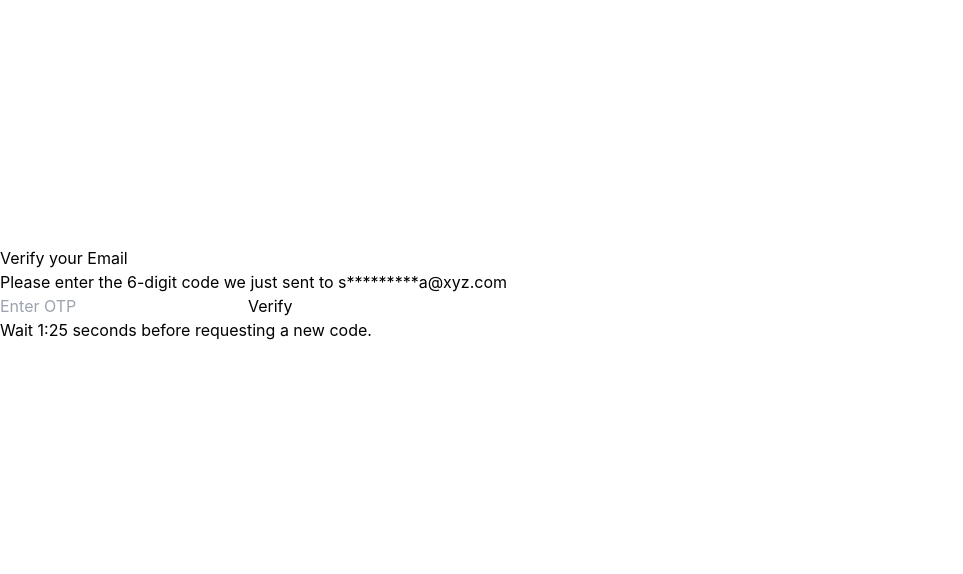
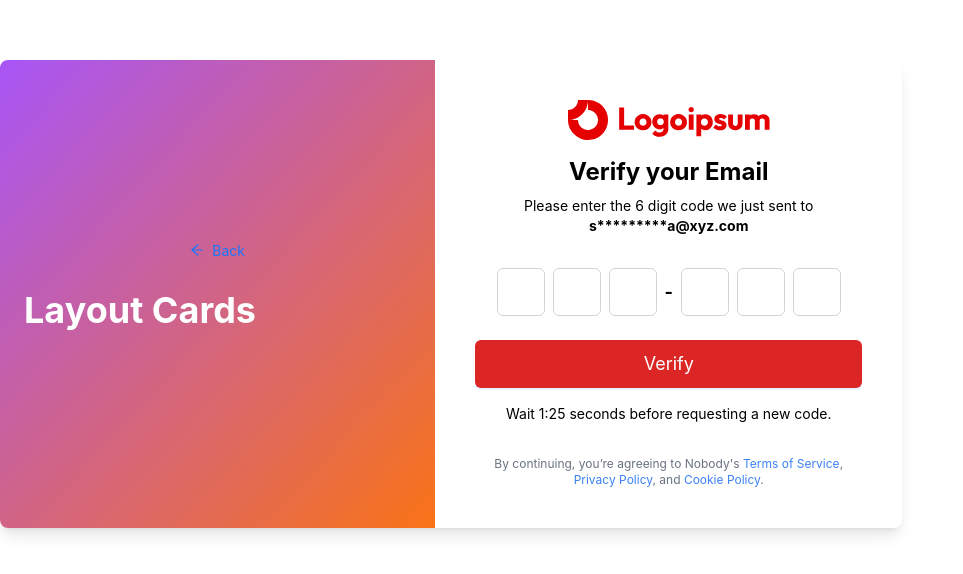
Before and after one commit to Saumyaaaaa/signup-otp-project, a React (Vite) app: page /otp-verification in a window 1280 px wide. Shown: the part 106-680 px from the top of the page, without its empty margins (0-963 px from the left). Built offline with nearby package versions, Linux system fonts and the light colour scheme.

Commit message:
Refactor OTPVerification component to enhance UI with Ant Design; implement OTP input fields, timer functionality, and improved layout for better user experience

```diff
--- a/src/components/OTPVerification.jsx
+++ b/src/components/OTPVerification.jsx
@@ -1,11 +1,15 @@
-import React, { useState, useEffect } from 'react';
-import { useNavigate } from 'react-router-dom';
+// src/components/OTPVerification.jsx
+import React, { useState, useEffect } from "react";
+import { Input, Button } from "antd";
+import { ArrowLeftOutlined } from "@ant-design/icons";
+import { useNavigate } from "react-router-dom"; // Import useNavigate
+import logo from '../assets/logo.svg';
 
 const OTPVerification = () => {
-  const [otp, setOtp] = useState('');
-  const [timer, setTimer] = useState(90); // 90 seconds countdown
+  const [otp, setOtp] = useState(["", "", "", "", "", ""]);
+  const [timer, setTimer] = useState(90); // Timer in seconds
   const [isTimerActive, setIsTimerActive] = useState(true);
-  const navigate = useNavigate();
+  const navigate = useNavigate(); // Initialize navigate function
 
   useEffect(() => {
     if (isTimerActive && timer > 0) {
@@ -19,44 +23,136 @@ const OTPVerification = () => {
   }, [isTimerActive, timer]);
 
   const handleVerifyOTP = () => {
-    // Simulate OTP verification
-    if (otp.length === 6) { // Assuming OTP is 6 digits
-      console.log(`Verifying OTP: ${otp}`);
-      // Navigate to the intermediate design page
-      navigate('/form');
+    const enteredOtp = otp.join("");
+    if (enteredOtp.length === 6) {
+      console.log("Verifying OTP:", enteredOtp);
+      // Navigate to FormPage on successful verification
+      navigate('/form'); // Change this to the correct path for FormPage
     } else {
-      alert('Please enter a valid 6-digit OTP');
+      alert("Please enter a valid 6-digit OTP");
     }
   };
 
   const handleRequestNewCode = () => {
     if (!isTimerActive) {
-      // Reset timer and simulate sending a new OTP
       setTimer(90);
       setIsTimerActive(true);
-      console.log('Sending new OTP...');
+      console.log("New OTP requested...");
     } else {
-      alert('Please wait before requesting a new code.');
+      alert("Please wait before requesting a new code.");
+    }
+  };
+
+  const handleChange = (value, index) => {
+    const newOtp = [...otp];
+    newOtp[index] = value.slice(-1); // Ensure only one character
+    setOtp(newOtp);
+    if (value && index < 5) {
+      document.getElementById(`otp-input-${index + 1}`).focus();
     }
   };
 
   return (
-    <div>
-      <h1>Verify your Email</h1>
-      <p>Please enter the 6-digit code we just sent to s*********a@xyz.com</p>
-      <input
-        type="text"
-        placeholder="Enter OTP"
-        value={otp}
-        onChange={(e) => setOtp(e.target.value)}
-      />
-      <button onClick={handleVerifyOTP}>Verify</button>
-      <div>
-        {isTimerActive ? (
-          <p>Wait {Math.floor(timer / 60)}:{('0' + (timer % 60)).slice(-2)} seconds before requesting a new code.</p>
-        ) : (
-          <button onClick={handleRequestNewCode}>Request New Code</button>
-        )}
+    <div className="flex items-center justify-center h-screen bg-white">
+      <div className="flex flex-col md:flex-row w-full max-w-5xl bg-white rounded-lg shadow-lg overflow-hidden">
+        {/* Left Section */}
+        <div className="flex-1 bg-gradient-to-br from-purple-500 to-orange-500 p-6 flex flex-col justify-center">
+          <Button
+            type="link"
+            className="text-white mb-6"
+            icon={<ArrowLeftOutlined />}
+          >
+            Back
+          </Button>
+          <h1 className="text-4xl font-bold mb-6 text-white">Layout Cards</h1>
+          <div className="grid grid-cols-1 md:grid-cols-2 gap-4">
+            {/* Cards */}
+            {[ /* Card data */ ].map((item, index) => (
+              <div
+                key={index}
+                className="p-4 bg-white bg-opacity-10 rounded-lg shadow-lg text-white"
+              >
+                <div className="text-2xl">{item.flag}</div>
+                <h2 className="text-lg font-semibold mt-2">{item.country}</h2>
+                <p className="text-sm opacity-80">{item.type}</p>
+                <p className="text-sm mt-4">{item.details}</p>
+              </div>
+            ))}
+          </div>
+        </div>
+        {/* Right Section */}
+        <div className="flex-1 bg-white p-10 flex flex-col justify-center">
+          <img
+            src={logo}
+            alt="Logo"
+            className="mx-auto mb-4"
+          />
+          <h2 className="text-2xl font-bold text-center mb-2">
+            Verify your Email
+          </h2>
+          <p className="text-sm text-center mb-8">
+            Please enter the 6 digit code we just sent to{" "}
+            <span className="font-bold">s*********a@xyz.com</span>
+          </p>
+          {/* OTP Inputs */}
+          <div className="flex items-center justify-center gap-2 mb-6">
+            {otp.map((digit, index) => (
+              <React.Fragment key={index}>
+                <Input
+                  id={`otp-input-${index}`}
+                  className="w-12 h-12 text-center border border-gray-300 text-lg"
+                  maxLength={1}
+                  value={digit}
+                  onChange={(e) => handleChange(e.target.value, index)}
+                />
+                {/* Add dash after the third input */}
+                {index === 2 && (
+                  <span className="text-lg font-bold">-</span>
+                )}
+              </React.Fragment>
+            ))}
+          </div>
+          {/* Verify Button */}
+          <Button
+            type="primary"
+            className="w-full h-12 bg-red-600 text-white text-lg"
+            onClick={handleVerifyOTP}
+          >
+            Verify
+          </Button>
+          {/* Timer/Request New Code */}
+          <div className="text-center text-sm mt-4">
+            {isTimerActive ? (
+              <p>
+                Wait {Math.floor(timer / 60)}:{("0" + (timer % 60)).slice(-2)}{" "}
+                seconds before requesting a new code.
+              </p>
+            ) : (
+              <Button
+                type="link"
+                className="text-red-500"
+                onClick={handleRequestNewCode}
+              >
+                Request New Code
+              </Button>
+            )}
+          </div>
+          <p className="text-xs text-center mt-8 text-gray-500">
+            By continuing, you’re agreeing to Nobody's{" "}
+            <a href="#" className="text-blue-500">
+              Terms of Service
+            </a>
+            ,{" "}
+            <a href="#" className="text-blue-500">
+              Privacy Policy
+            </a>
+            , and{" "}
+            <a href="#" className="text-blue-500">
+              Cookie Policy
+            </a>
+            .
+          </p>
+        </div>
       </div>
     </div>
   );
```
Also changed, not shown: src/assets/logo.svg (added).
